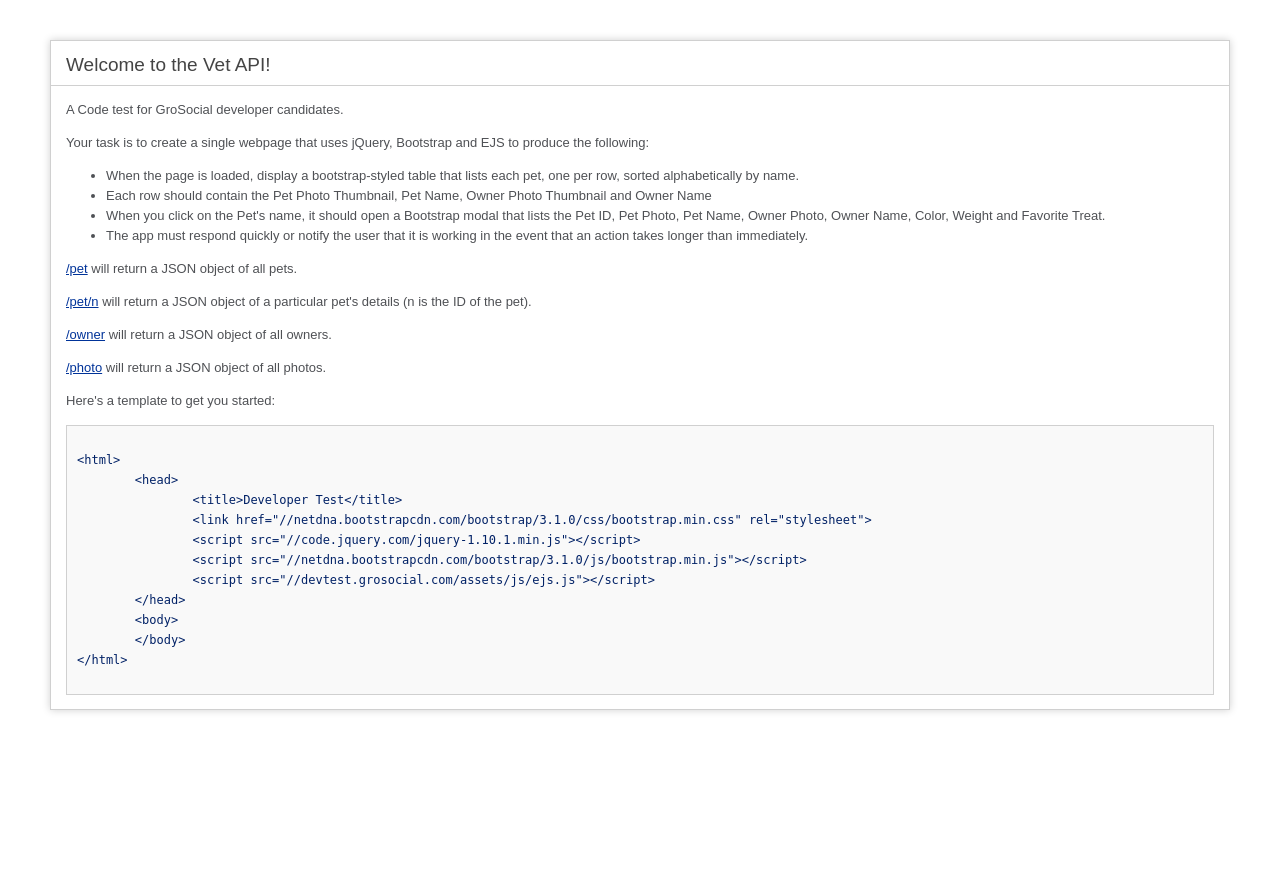
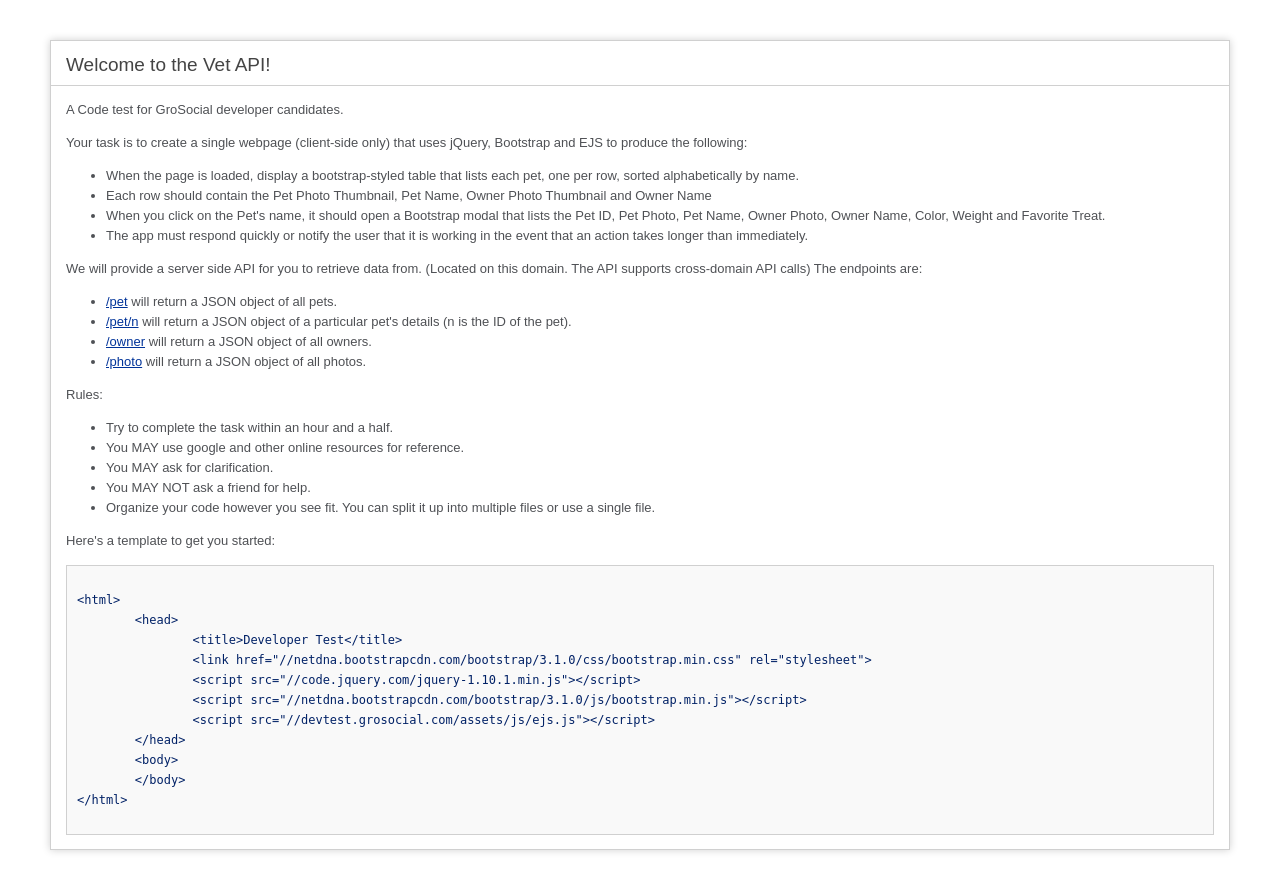
Before and after one commit to thuntergs/DeveloperTest, a CodeIgniter app: page / in a window 1280 px wide. Before the commit the page ends 713 px from the top, so only its background shows below. Run offline with CodeIgniter, Linux system fonts and the light colour scheme.

Commit message:
updated rules, instructions

```diff
--- a/backend/application/views/welcome_message.php
+++ b/backend/application/views/welcome_message.php
@@ -72,7 +72,7 @@
 	<div id="body">
 		<p>A Code test for GroSocial developer candidates.</p>
 		<p>
-			Your task is to create a single webpage that uses jQuery, Bootstrap and EJS to produce the following:
+			Your task is to create a single webpage (client-side only) that uses jQuery, Bootstrap and EJS to produce the following:
 			<ul>
 				<li>When the page is loaded, display a bootstrap-styled table that lists each pet, one per row, sorted alphabetically by name.</li>
 				<li>Each row should contain the Pet Photo Thumbnail, Pet Name, Owner Photo Thumbnail and Owner Name</li>
@@ -81,10 +81,25 @@
 			</ul>
 		</p>
 
-		<p><a href="/pet">/pet</a> will return a JSON object of all pets.</p>
-		<p><a href="/pet/1">/pet/n</a> will return a JSON object of a particular pet's details (n is the ID of the pet).</p>
-		<p><a href="/owner">/owner</a> will return a JSON object of all owners.</p>
-		<p><a href="/photo">/photo</a> will return a JSON object of all photos.</p>
+		<p>We will provide a server side API for you to retrieve data from. (Located on this domain. The API supports cross-domain API calls) The endpoints are:
+			<ul>
+				<li><a href="/pet">/pet</a> will return a JSON object of all pets.</li>
+				<li><a href="/pet/1">/pet/n</a> will return a JSON object of a particular pet's details (n is the ID of the pet).</li>
+				<li><a href="/owner">/owner</a> will return a JSON object of all owners.</li>
+				<li><a href="/photo">/photo</a> will return a JSON object of all photos.</li>
+			</ul>
+		</p>
+
+		<p>
+			Rules:
+			<ul>
+				<li>Try to complete the task within an hour and a half.</li>
+				<li>You MAY use google and other online resources for reference.</li>
+				<li>You MAY ask for clarification.</li>
+				<li>You MAY NOT ask a friend for help.</li>
+				<li>Organize your code however you see fit. You can split it up into multiple files or use a single file.</li>
+			</ul>
+		</p>
 
 		<p>Here's a template to get you started:</p>
 		<code><pre>
```
